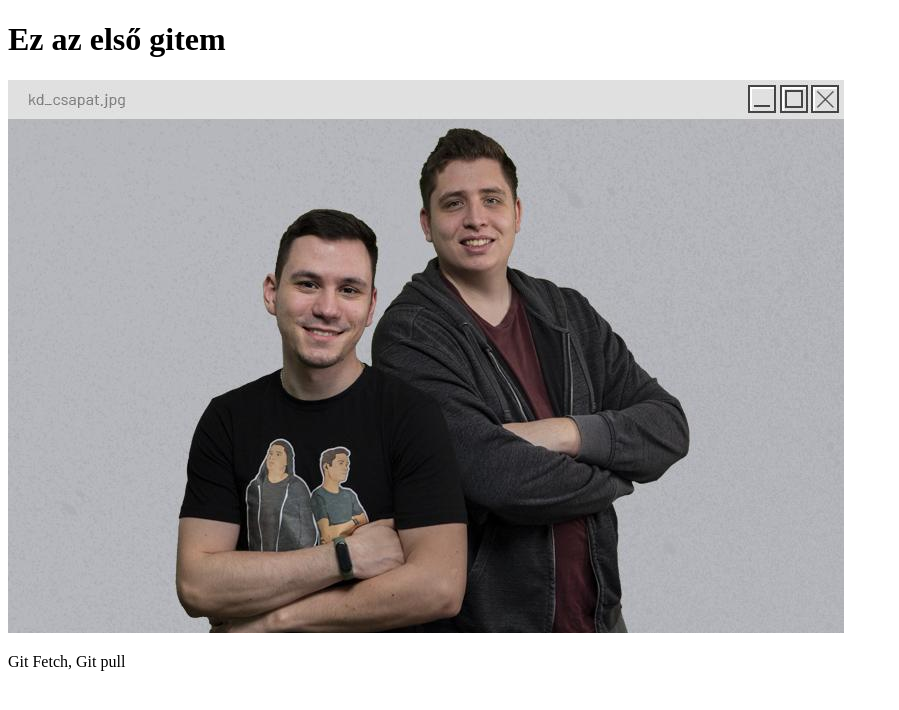
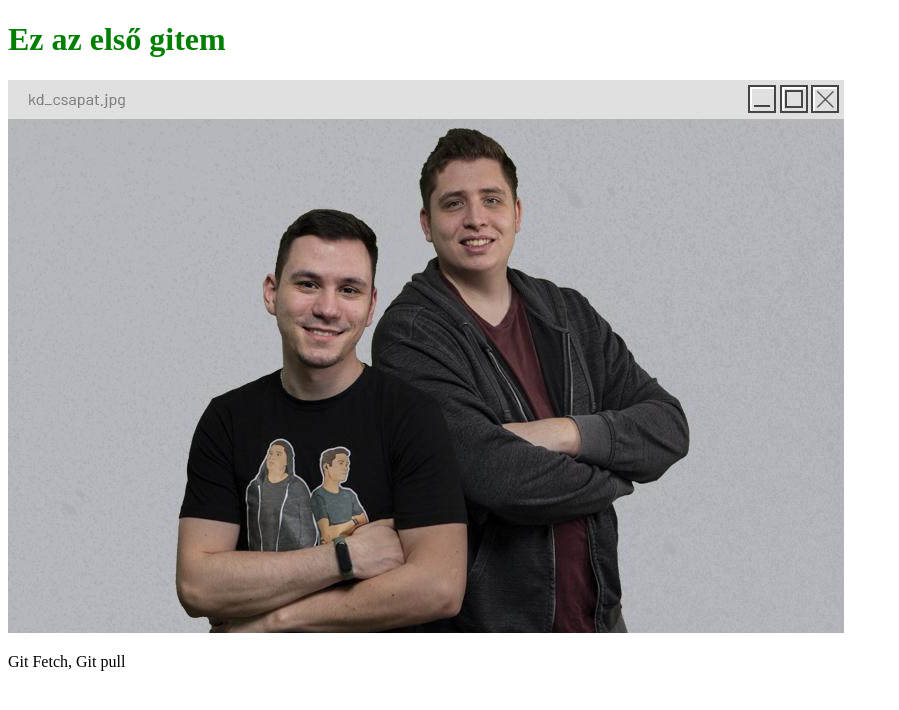
Before and after one commit to Balazs73/elsogit, a plain HTML site: page index.html in a window 1280 px wide. Shown: the whole page, without its empty margins (0-899 px from the left). Drawn offline with Linux system fonts and the light colour scheme.

Commit message:
A címsor zöld színű lett

```diff
--- a/index.html
+++ b/index.html
@@ -6,7 +6,7 @@
     <title>Document</title>
 </head>
 <body>
-    <h1>Ez az első gitem</h1>
+    <h1 style="color: green;">Ez az első gitem</h1>
     <img src="kdcsapat.jpg" alt="KDcsapat">
     <p>Git Fetch, Git pull</p>
 </body>
```
